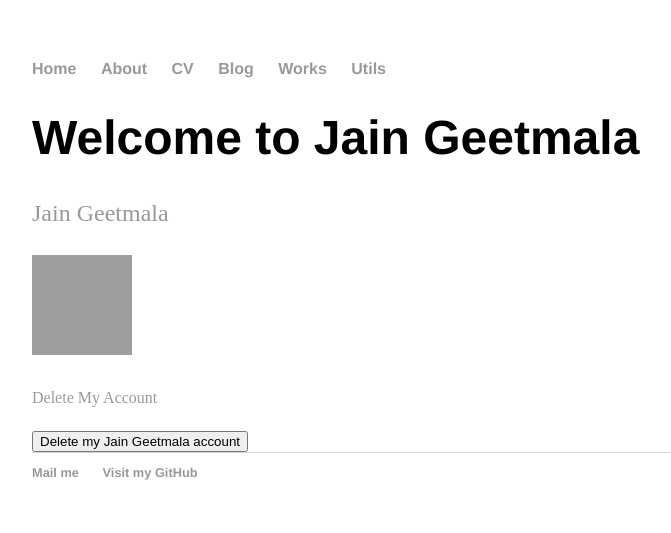
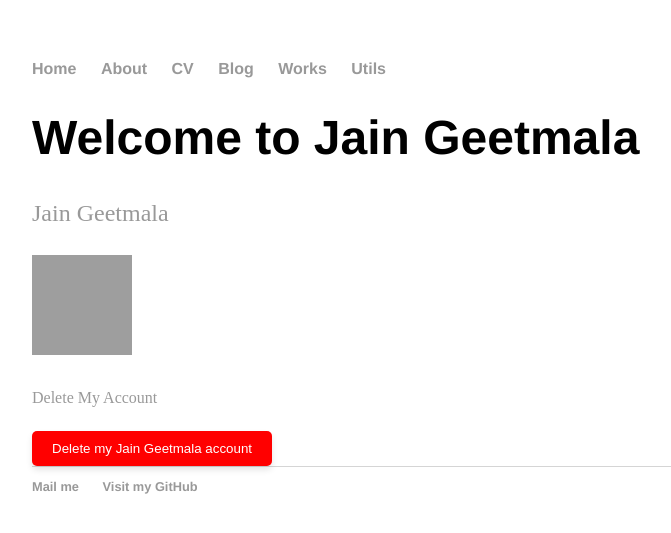
Before and after one commit to SwetaTheBest/swetathebest.github.io, a Jekyll site: the page built from utils/index.html, in a window 1280 px wide. Shown: the top 533 px of the page, without its empty margins (160-831 px from the left). Built offline with Jekyll 4.4.1, drawn with Linux system fonts in a browser that asks for light colours; grey boxes are pictures that could not be loaded.

Commit message:
Update index.html
style added to button

```diff
--- a/utils/index.html
+++ b/utils/index.html
@@ -11,8 +11,21 @@ title: Play Store Apps Utility
 
  <p></p> <a href="mailto:swetajain04@gmail.com?Subject=Delete Account Request" target="_blank">
 Delete My Account</a></p>
+
+	    <style>
+        /* Style for the button */
+        .custom-button {
+            background-color: red;
+            color: white;
+            padding: 10px 20px;
+            border: none;
+            border-radius: 5px;
+            box-shadow: 0px 4px 6px rgba(0, 0, 0, 0.1); /* Elevation effect */
+            cursor: pointer;
+        }
+    </style>
 	    <!-- HTML button to send an email -->
-    <button id="sendEmailButton">Delete my Jain Geetmala account</button>
+    <button class="custom-button" id="sendEmailButton">Delete my Jain Geetmala account</button>
 
     <script>
         // JavaScript to handle the button click event
```
